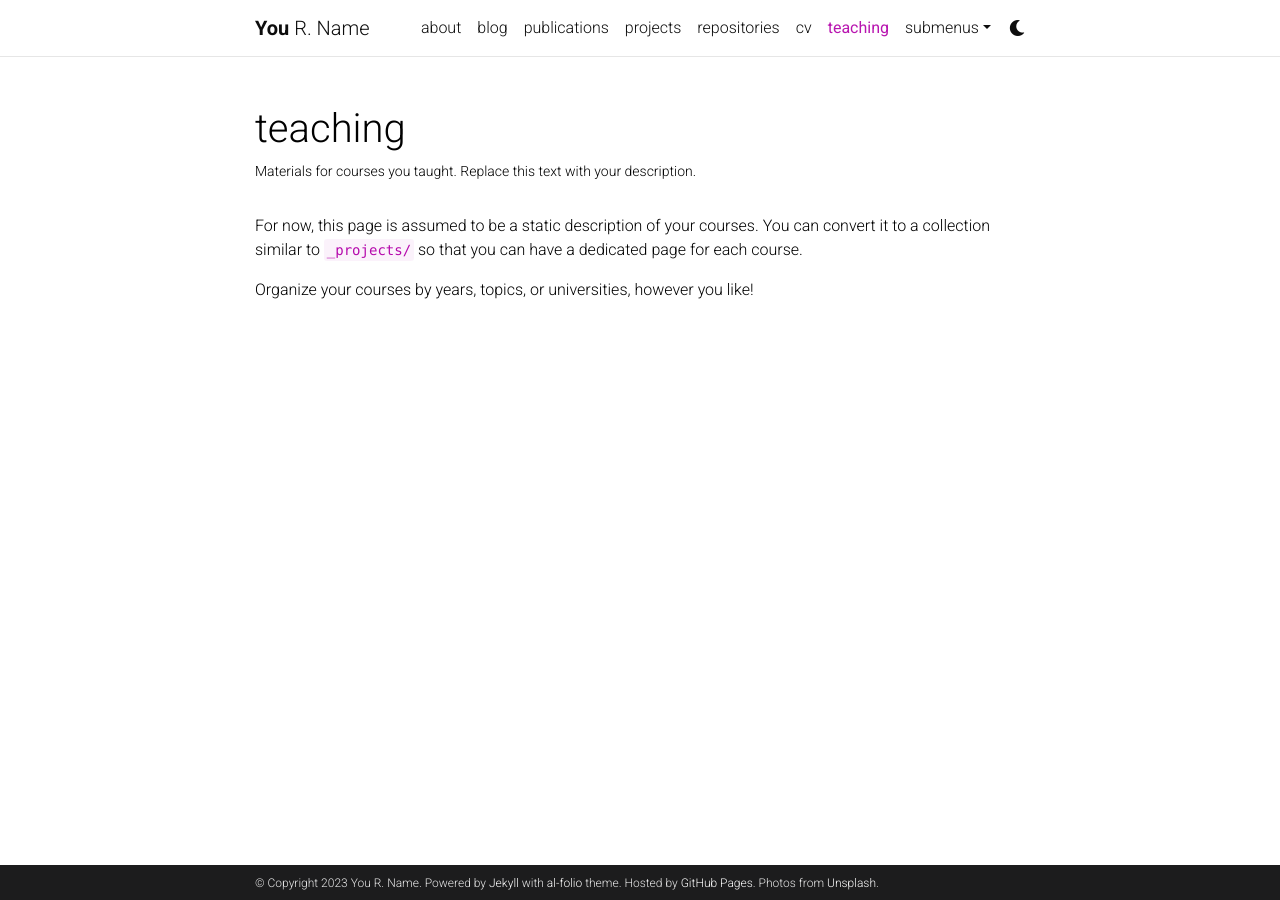
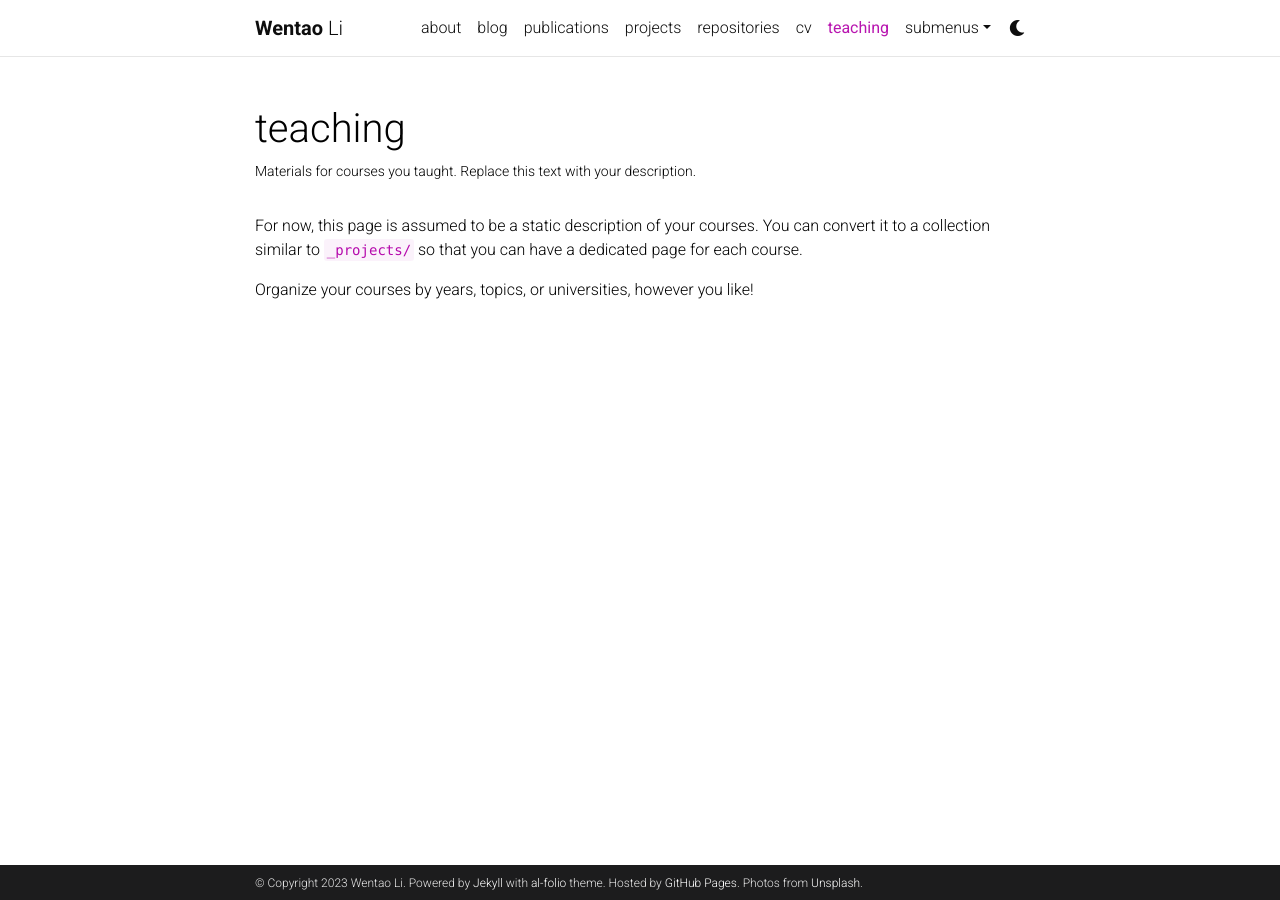
Before and after one commit to Li-Wentao/Li-Wentao.github.io, a Jekyll site: the page built from _pages/teaching.md, in a window 1280 px wide. Built offline with Jekyll 4.4.1, drawn with Linux system fonts in a browser that asks for light colours; comment, search, counter and statistics services are not loaded; a style sheet for code colours, icons or effects is not loaded.

Commit message:
Changed name

```diff
--- a/_config.yml
+++ b/_config.yml
@@ -3,9 +3,9 @@
 # -----------------------------------------------------------------------------
 
 title: blank # the website title (if blank, full name will be used instead)
-first_name: You
-middle_name: R.
-last_name: Name
+first_name: Wentao
+middle_name:
+last_name: Li
 email: you@example.com
 description: > # the ">" symbol means to ignore newlines until "footer_text:"
   A simple, whitespace theme for academics. Based on [*folio](https://github.com/bogoli/-folio) design.
```
